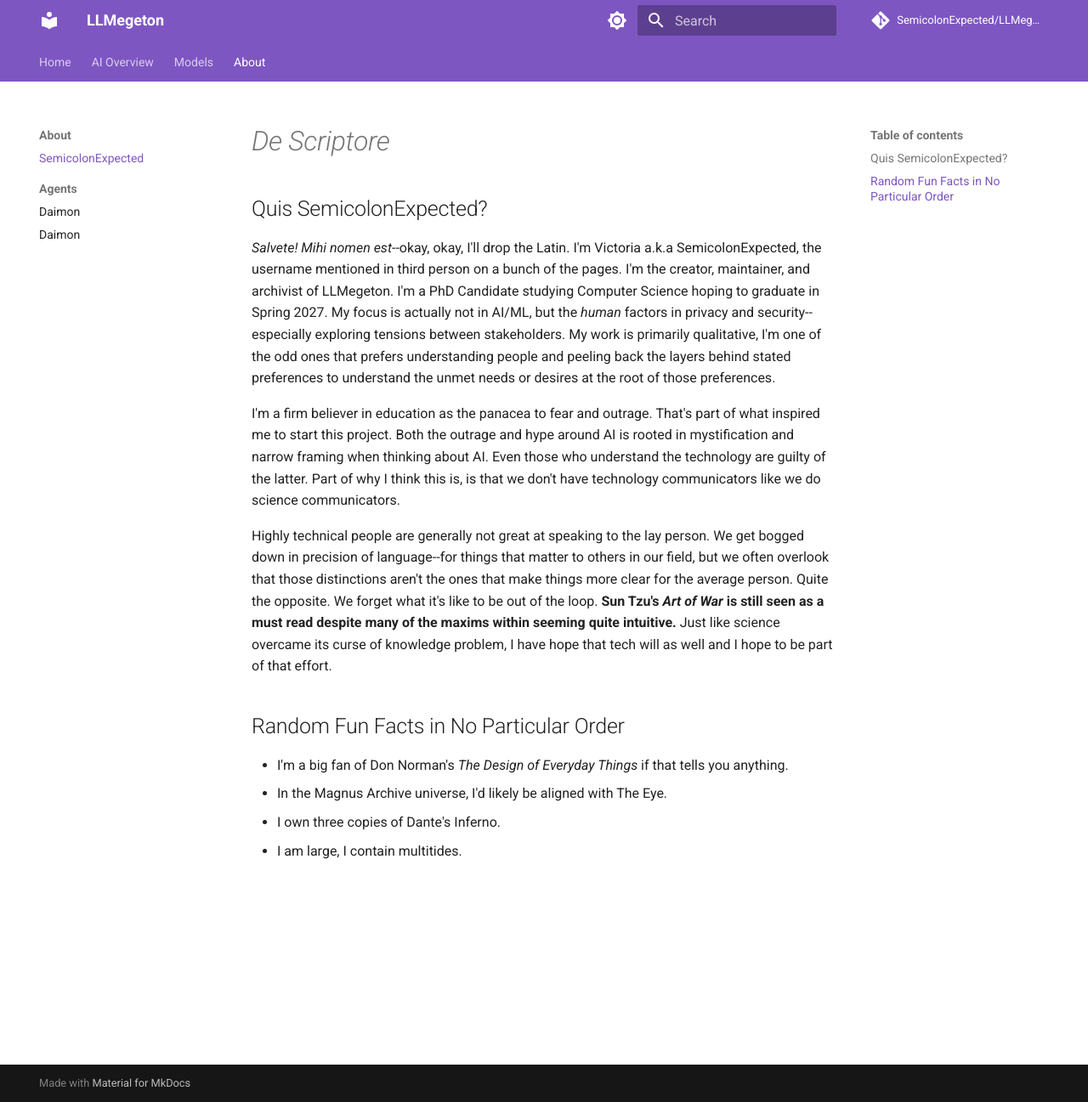
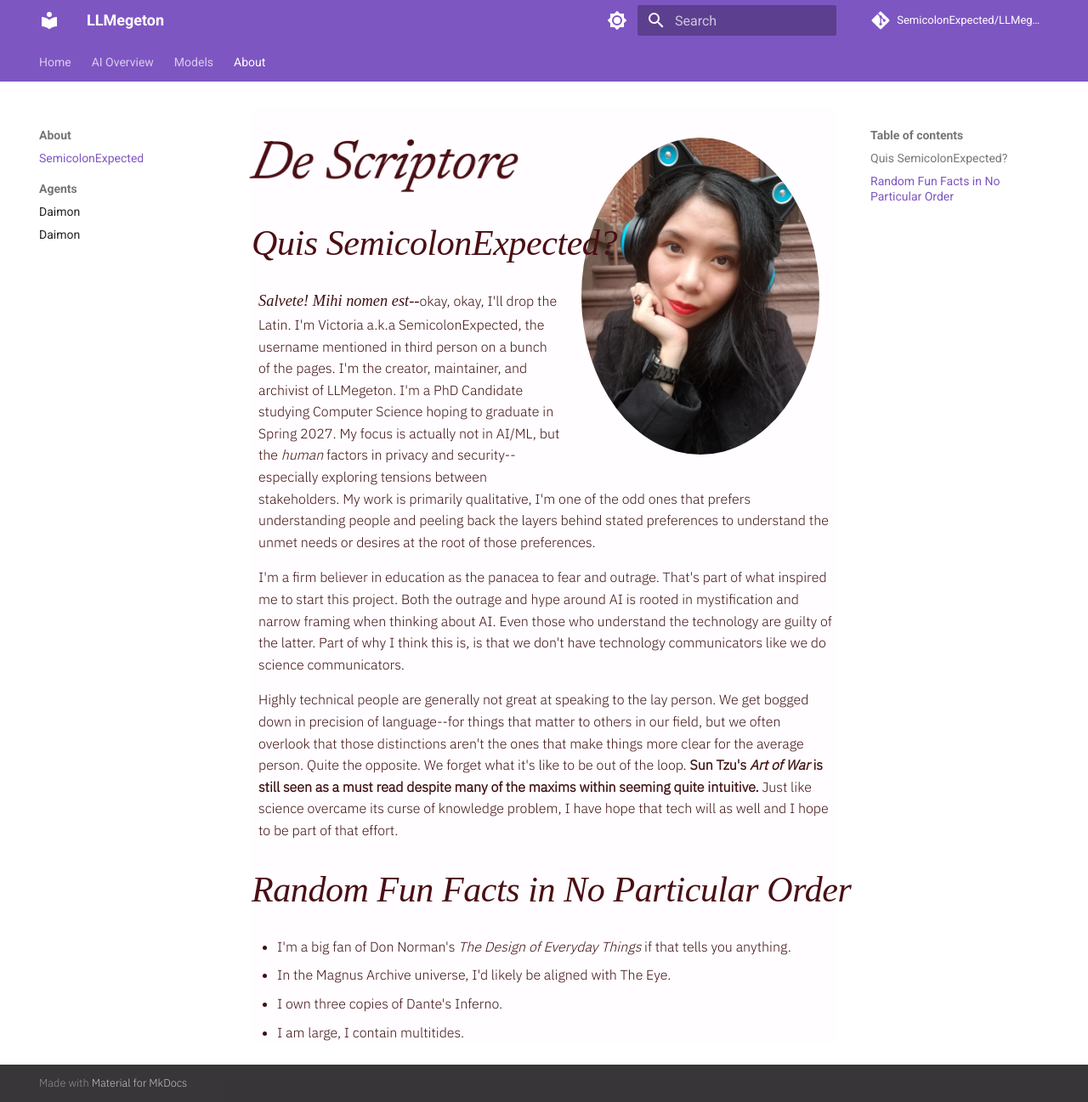
Before and after one commit to SemicolonExpected/LLMegeton, an MkDocs documentation site: the page built from docs/whoami.md, in a window 1280 px wide and 1297 px high. Shown: the whole window at 85% size. Built offline with MkDocs 1.6.1 and Material for MkDocs 9.7.7, drawn with Linux system fonts in a browser that asks for light colours; some web fonts are replaced; comment, search, counter and statistics services are not loaded; some of the changed lines change nothing that is shown.

Commit message:
whoami: Newsreader/Baskerville headers, IBM Plex Sans body, magenta-tint background, photo and mobile/desktop spacing

```diff
--- a/docs/whoami.md
+++ b/docs/whoami.md
@@ -1,8 +1,98 @@
-# *De Scriptore*
+<style>
+@import url('https://fonts.googleapis.com/css2?family=Newsreader:ital,opsz,wght@1,6..72,400&family=Baskervville:ital@1&family=IBM+Plex+Sans:wght@300&display=swap');
+.md-typeset {
+  font-family: 'IBM Plex Sans', sans-serif;
+  font-weight: 300;
+  font-size: 17px;
+  line-height: 1.6;
+  color: #3F1010;
+  background: rgba(255, 230, 255, 0.1);
+}
+.md-typeset h1 {
+  font-family: 'Newsreader', serif;
+  font-style: italic;
+  font-size: 64px;
+  line-height: 1.05;
+  color: #4A0E14;
+  display: inline-block;
+  transform: skewX(-6deg);
+  margin: 0;
+  white-space: nowrap;
+}
+.md-typeset h2 {
+  font-family: 'Baskervville', serif;
+  font-style: italic;
+  font-size: 42px;
+  line-height: 1.1;
+  color: #4A0E14;
+  margin: 0.8em 0 0.75em;
+  white-space: nowrap;
+}
+.md-typeset p {
+  padding-left: 0.5em;
+  padding-right: 0.25em;
+  text-align: left;
+  text-indent: 0;
+}
+.whoami-latin {
+  font-family: 'Baskervville', serif;
+  font-style: italic;
+  font-size: 1.15em;
+}
+.whoami-tight {
+  letter-spacing: -0.02em;
+}
+.whoami-photo {
+  float: right;
+  width: 280px;
+  max-width: 40%;
+  margin: 0 1em 1.6em 1.5em;
+  border-radius: 50%;
+}
+@media (min-width: 601px) {
+  .md-typeset {
+    font-size: 16px;
+  }
+}
+@media (max-width: 850px) and (min-width: 701px) {
+  .whoami-photo {
+    width: 210px;
+  }
+}
+@media (max-width: 700px) {
+  .whoami-photo {
+    float: none;
+    display: block;
+    width: 220px;
+    max-width: 70%;
+    margin: 0 auto 2.4em auto;
+  }
+  .md-typeset h1,
+  .md-typeset h2 {
+    text-align: center;
+    display: block;
+    margin-left: auto;
+    margin-right: auto;
+    transform-origin: center;
+  }
+  .md-typeset h1 {
+    font-size: 12vw;
+  }
+  .md-typeset h2 {
+    font-size: 6.8vw;
+    margin-top: 1.6em;
+    margin-bottom: 0.75em;
+  }
+}
+</style>
 
-## Quis SemicolonExpected?
+![SemicolonExpected wearing cat-ear headphones](assets/IMG_1832.jpeg){ class="whoami-photo" }
 
-*Salvete! Mihi nomen est*--okay, okay, I'll drop the Latin.
+# *De S<span class="whoami-tight">cr</span>ipto<span class="whoami-tight">re</span>* { .whoami-center-mobile }
+
+## Quis SemicolonExpected? { .whoami-center-mobile }
+
+<span class="whoami-latin">*Salvete! Mihi nomen est*--</span>okay, okay, I'll drop the Latin.
 I'm Victoria a.k.a SemicolonExpected, the username mentioned in third person on a bunch of the pages.
 I'm the creator, maintainer, and archivist of LLMegeton.
 I'm a PhD Candidate studying Computer Science hoping to graduate in Spring 2027.
```
